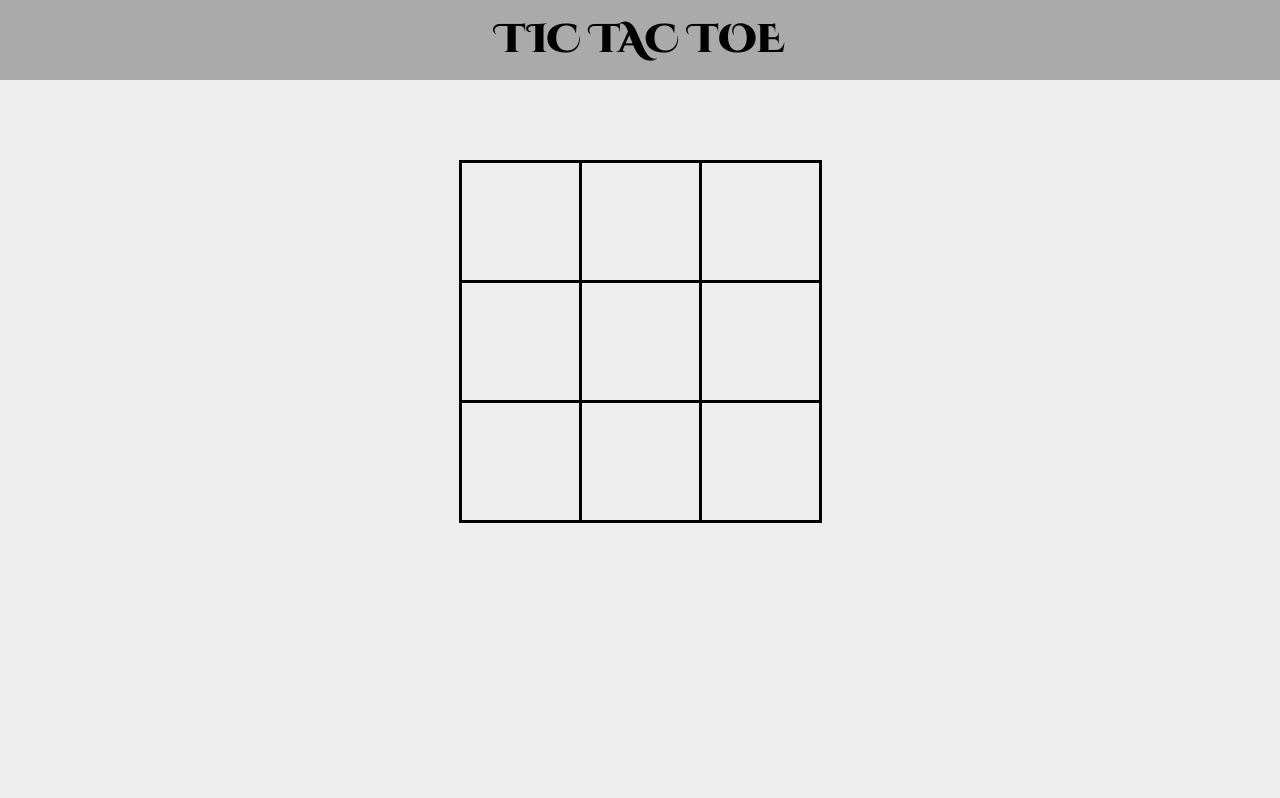
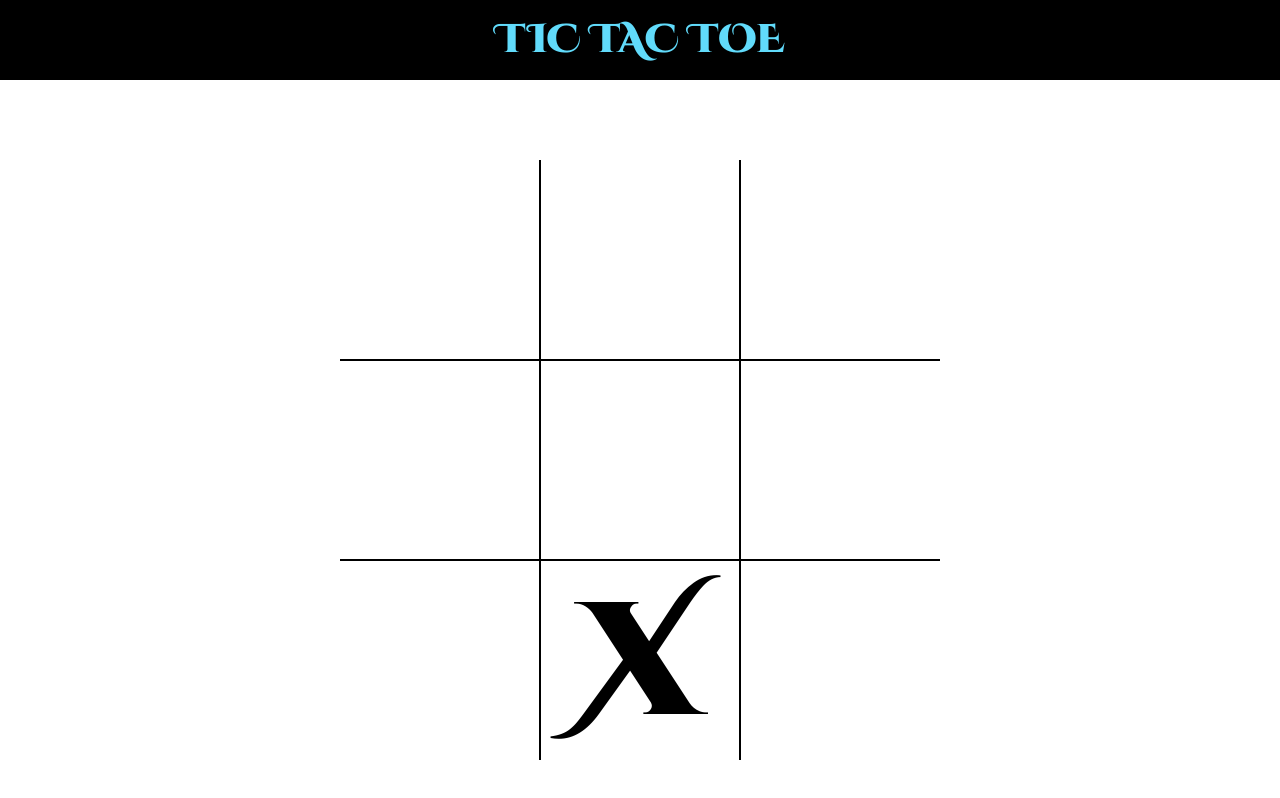
Before and after one commit to dw44/tictactoe_project, a plain HTML site: page index.html in a window 1280 px wide. Drawn offline with Linux system fonts and the light colour scheme.

Commit message:
Some progress made

```diff
--- a/index.html
+++ b/index.html
@@ -15,19 +15,19 @@
 
         <table id="game-board">
             <tr>
-                <td class="game-board-cell board-top-row" id="cell-1"><div class="choice"></div></td>
-                <td class="game-board-cell board-top-row" id="cell-2"><div class="choice"></div></td>
-                <td class="game-board-cell board-top-row" id="cell-3"><div class="choice"></div></td>
+                <td class="game-board-cell first-column board-top-row" id="cell-1"></td>
+                <td class="game-board-cell second-column board-top-row" id="cell-2"></td>
+                <td class="game-board-cell third-column board-top-row" id="cell-3"></td>
             </tr>
             <tr>
-                <td class="game-board-cell board-mid-row" id="cell-4"><div class="choice"></div></td>
-                <td class="game-board-cell board-mid-row" id="cell-5"><div class="choice"></div></td>
-                <td class="game-board-cell board-mid-row" id="cell-6"><div class="choice"></div></td>
+                <td class="game-board-cell first-column board-mid-row" id="cell-4"></td>
+                <td class="game-board-cell second-column board-mid-row" id="cell-5"></td>
+                <td class="game-board-cell third-column board-mid-row" id="cell-6"></td>
             </tr>
             <tr>
-                <td class="game-board-cell board-bot-row" id="cell-7"><div class="choice"></div></td>
-                <td class="game-board-cell board-bot-row" id="cell-8"><div class="choice"></div></td>
-                <td class="game-board-cell board-bot-row" id="cell-9"><div class="choice"></div></td>
+                <td class="game-board-cell first-column board-bot-row" id="cell-7"></td>
+                <td class="game-board-cell second-column board-bot-row" id="cell-8">X</td>
+                <td class="game-board-cell third-column board-bot-row" id="cell-9"></td>
             </tr>
         </table>
 
--- a/script.js
+++ b/script.js
@@ -1,4 +1,6 @@
-const winningCombos = [
+const game = (function() {
+
+    const _winningCombos = [ // all possible winning combinations in a game of TTT
         [1, 2, 3],
         [1, 4, 7],
         [1, 5, 9],
@@ -8,3 +10,35 @@ const winningCombos = [
         [4, 5, 6],
         [7, 8, 9]
     ];
+
+    const _boardState = [null, null, null, null, null, null, null, null, null];
+
+    const board = [
+        document.getElementById('cell-1'),
+        document.getElementById('cell-2'),
+        document.getElementById('cell-3'),
+        document.getElementById('cell-4'),
+        document.getElementById('cell-5'),
+        document.getElementById('cell-6'),
+        document.getElementById('cell-7'),
+        document.getElementById('cell-8'),
+        document.getElementById('cell-9')
+    ];
+
+    function updateBoard(sign) {
+        if (this.textContent.length !== 0) {
+            alert('Full');
+        } else {
+            this.textContent = sign;
+        }
+    }
+
+    board.forEach(cell => cell.addEventListener('click', updateBoard.bind(cell, 'O')));
+
+
+    return {
+        board,
+    };
+
+/* END OF MODULE */
+})();
--- a/style.css
+++ b/style.css
@@ -58,7 +58,7 @@ table {
 }
 
 body {
-	background-color: #eee;
+	background-color: #fff;
 	font-family: 'Cinzel Decorative', cursive;
 }
 
@@ -67,8 +67,8 @@ body {
 header {
     width: 100%;
     height: 80px;
-    background-color: #aaa;
-    color: #000;
+    background-color: #000;
+    color: #61dbfb;
     display: flex;
     justify-content: center;
     align-items: center;
@@ -88,11 +88,10 @@ table {
 }
 
 td {
-	border: 3px solid #000;
-	min-width:120px;
+	width:120px;
 	height: 120px;
 	cursor: pointer;
-	font-size: 5em;
+	font-size: 80px;
 	font-weight: 900;
 	text-align: center;
 	padding-top: 25px;
@@ -101,3 +100,23 @@ td {
 td:hover {
 	background-color: aquamarine;
 }
+
+#cell-1, #cell-4,
+#cell-7, #cell-2,
+#cell-5, #cell-8 {
+	border-right: 2px solid #000;
+}
+
+#cell-4, #cell-5,
+#cell-6, #cell-7,
+#cell-8, #cell-9 {
+	border-top: 2px solid #000;
+}
+
+@media (min-width: 768px) {
+	td {
+		width: 200px;
+		height: 200px;
+		font-size: 160px;
+	}
+}
```
Lines whose indentation alone changed are shown as unchanged.
